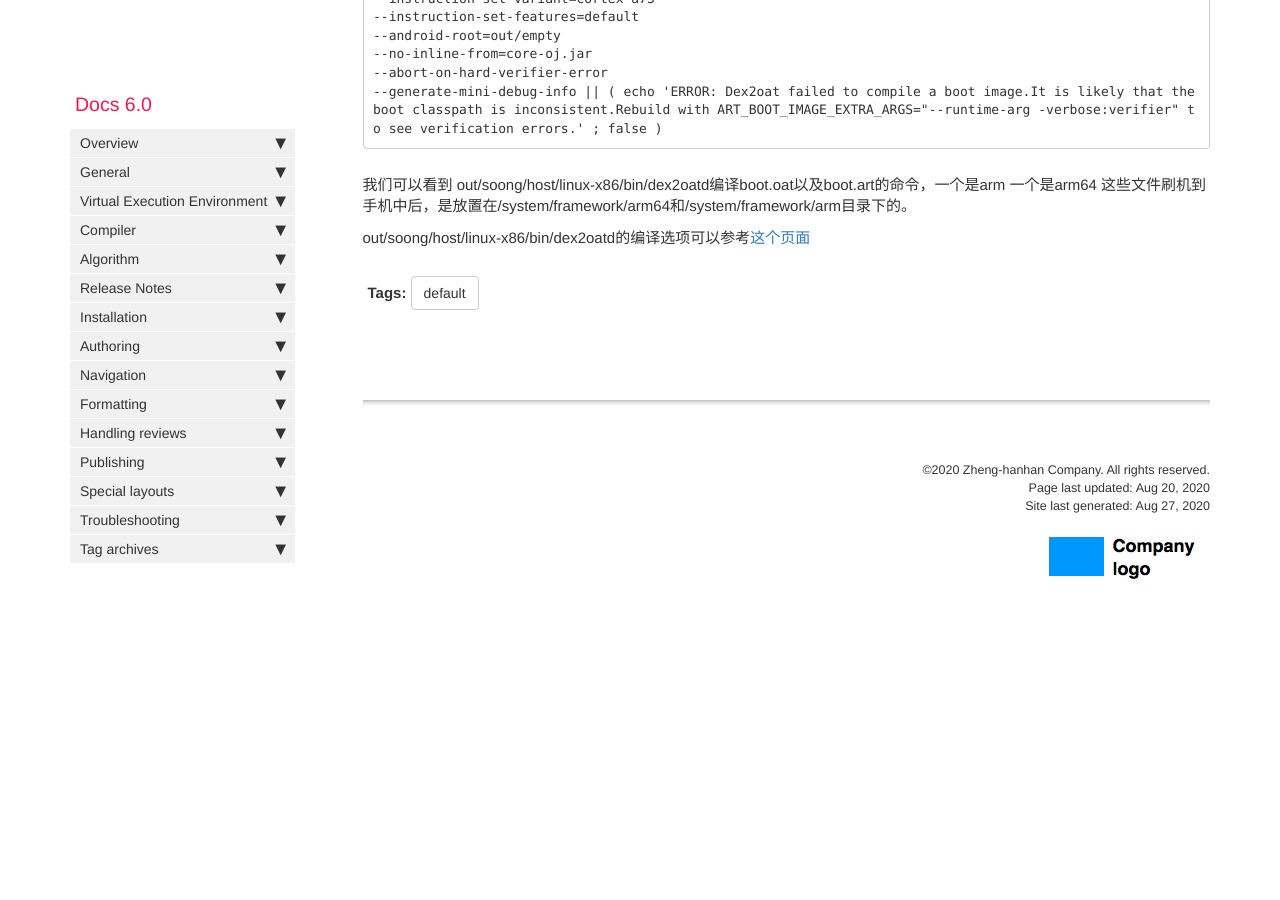
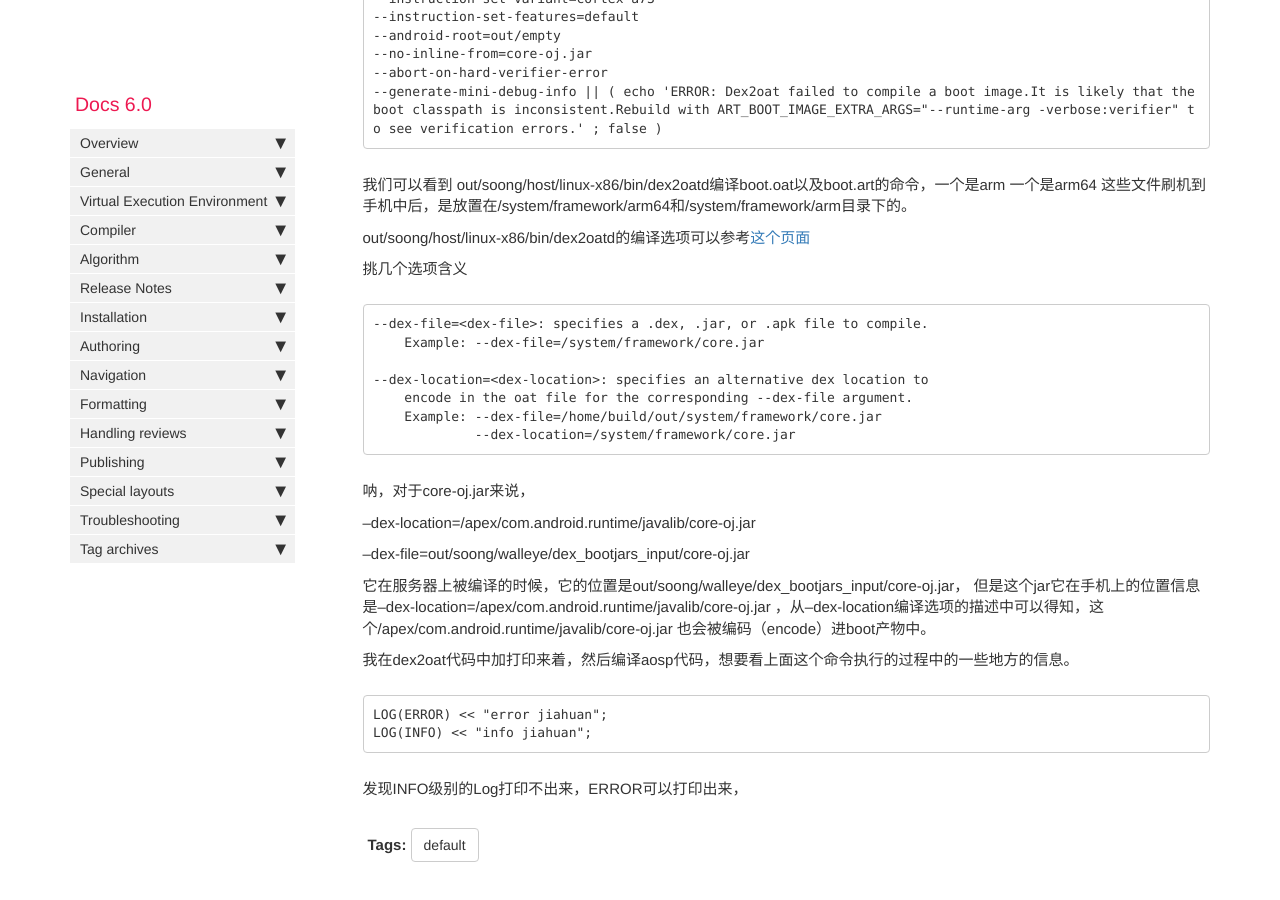
Before and after one commit to zheng-jiahuan/zheng-jiahuan, a Jekyll site: the page built from pages/vee/art/2020-08-26-dex2oat_basics.md, in a window 1280 px wide and 900 px high, scrolled down 2606 px. Built offline with Jekyll 4.4.1, drawn with Linux system fonts in a browser that asks for light colours; comment, search, counter and statistics services are not loaded; before the commit the page ends 3261 px from its top, so only the background shows below that.

Commit message:
add log print at error level

````diff
--- a/pages/vee/art/2020-08-26-dex2oat_basics.md
+++ b/pages/vee/art/2020-08-26-dex2oat_basics.md
@@ -115,3 +115,31 @@ ANDROID_LOG_TAGS="*:e" out/soong/host/linux-x86/bin/dex2oatd --avoid-storing-inv
 这些文件刷机到手机中后，是放置在/system/framework/arm64和/system/framework/arm目录下的。
 
 out/soong/host/linux-x86/bin/dex2oatd的编译选项可以参考[这个页面](./2020-08-26-dex2oat_options.html)
+
+挑几个选项含义
+```
+--dex-file=<dex-file>: specifies a .dex, .jar, or .apk file to compile.
+    Example: --dex-file=/system/framework/core.jar
+
+--dex-location=<dex-location>: specifies an alternative dex location to
+    encode in the oat file for the corresponding --dex-file argument.
+    Example: --dex-file=/home/build/out/system/framework/core.jar
+             --dex-location=/system/framework/core.jar
+```
+呐，对于core-oj.jar来说，
+
+--dex-location=/apex/com.android.runtime/javalib/core-oj.jar
+
+--dex-file=out/soong/walleye/dex_bootjars_input/core-oj.jar
+
+它在服务器上被编译的时候，它的位置是out/soong/walleye/dex_bootjars_input/core-oj.jar，
+但是这个jar它在手机上的位置信息是--dex-location=/apex/com.android.runtime/javalib/core-oj.jar
+，从--dex-location编译选项的描述中可以得知，这个/apex/com.android.runtime/javalib/core-oj.jar
+也会被编码（encode）进boot产物中。
+
+我在dex2oat代码中加打印来着，然后编译aosp代码，想要看上面这个命令执行的过程中的一些地方的信息。
+```
+LOG(ERROR) << "error jiahuan";
+LOG(INFO) << "info jiahuan";
+```
+发现INFO级别的Log打印不出来，ERROR可以打印出来，
````
